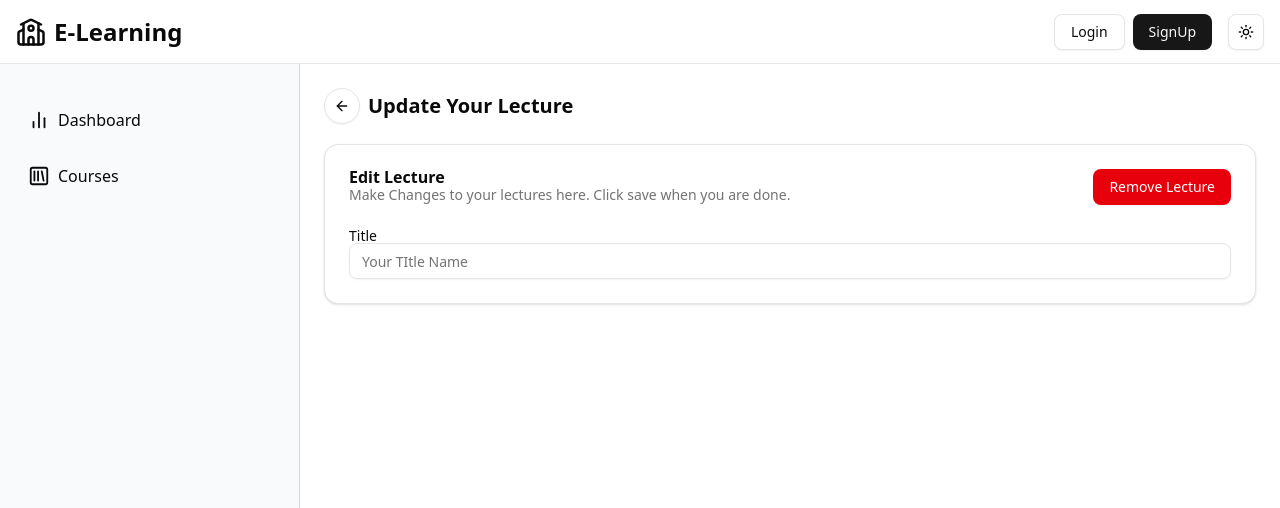
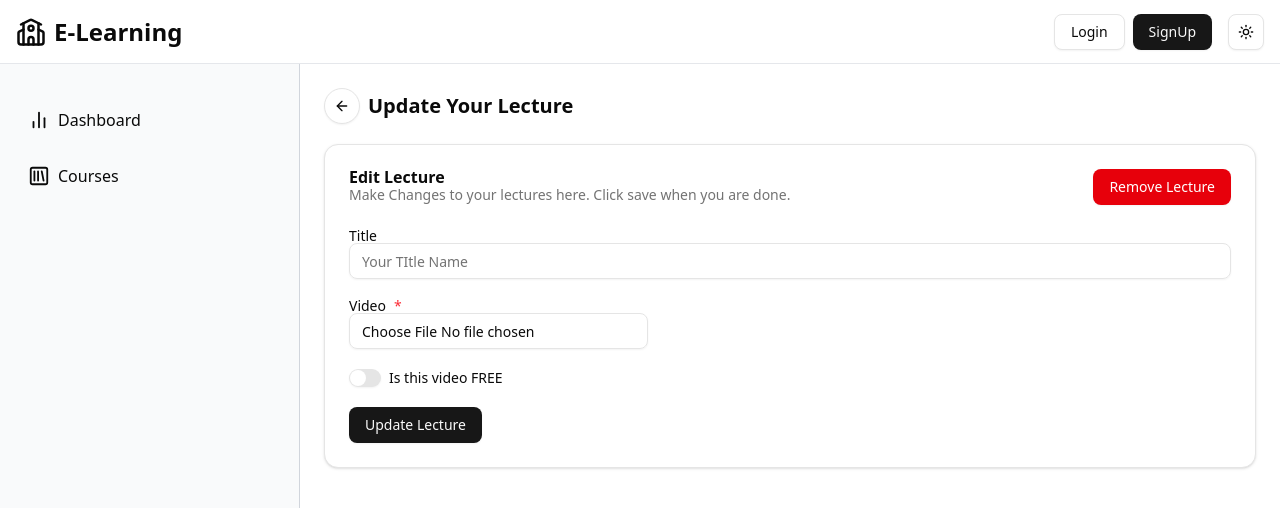
Before and after one commit to prince5433/LMS2, a React (Vite) app in the folder client/: page /admin/course/1/lecture/1 in a window 1280 px wide. Shown: the top 508 px of the page. Built offline with nearby package versions, Linux system fonts and the light colour scheme; no server answers.

Commit message:
done till 9:49

```diff
--- a/client/package.json
+++ b/client/package.json
@@ -16,6 +16,7 @@
     "@radix-ui/react-label": "^2.1.2",
     "@radix-ui/react-select": "^2.2.2",
     "@radix-ui/react-slot": "^1.2.0",
+    "@radix-ui/react-switch": "^1.2.4",
     "@radix-ui/react-tabs": "^1.1.3",
     "@reduxjs/toolkit": "^2.6.1",
     "@tailwindcss/vite": "^4.1.3",
--- /dev/null
+++ b/client/src/components/ui/switch.jsx
@@ -0,0 +1,27 @@
+import * as React from "react"
+import * as SwitchPrimitive from "@radix-ui/react-switch"
+
+import { cn } from "@/lib/utils"
+
+function Switch({
+  className,
+  ...props
+}) {
+  return (
+    <SwitchPrimitive.Root
+      data-slot="switch"
+      className={cn(
+        "peer data-[state=checked]:bg-primary data-[state=unchecked]:bg-input focus-visible:border-ring focus-visible:ring-ring/50 dark:data-[state=unchecked]:bg-input/80 inline-flex h-[1.15rem] w-8 shrink-0 items-center rounded-full border border-transparent shadow-xs transition-all outline-none focus-visible:ring-[3px] disabled:cursor-not-allowed disabled:opacity-50",
+        className
+      )}
+      {...props}>
+      <SwitchPrimitive.Thumb
+        data-slot="switch-thumb"
+        className={cn(
+          "bg-background dark:data-[state=unchecked]:bg-foreground dark:data-[state=checked]:bg-primary-foreground pointer-events-none block size-4 rounded-full ring-0 transition-transform data-[state=checked]:translate-x-[calc(100%-2px)] data-[state=unchecked]:translate-x-0"
+        )} />
+    </SwitchPrimitive.Root>
+  );
+}
+
+export { Switch }
--- a/client/src/pages/admin/lecture/LectureTab.jsx
+++ b/client/src/pages/admin/lecture/LectureTab.jsx
@@ -3,6 +3,7 @@
 import { Button } from '@/components/ui/button'
 import { Input } from '@/components/ui/input'
 import { Label } from '@/components/ui/label'
+import { Switch } from '@/components/ui/switch'
 
 const LectureTab = () => {
     return (
@@ -26,8 +27,25 @@
                         placeholder='Your TItle Name'
                     />
                 </div>
+                <div className='my-5'>
+                    <Label>Video <span className='text-red-500'>*</span></Label>
+                    <Input
+                        type='file'
+                        placeholder='Your TItle Name'
+                        accept="video/*"
+                        className='w-fit'
+                    />
+                </div>
+                <div className='flex items-center space-x-2 my-5'>
+                <Switch id="airplane-mode" />
+                <Label htmlFor="airplane-mode">Is this video FREE</Label>
+                </div>
+                <div className='mt-4'>
+                    <Button>
+                        Update Lecture
+                    </Button>
+                </div>
             </CardContent>
-
         </Card>
     )
 }
```
Also changed, not shown: 2 other files (tests, documents, lock files or other folders).
